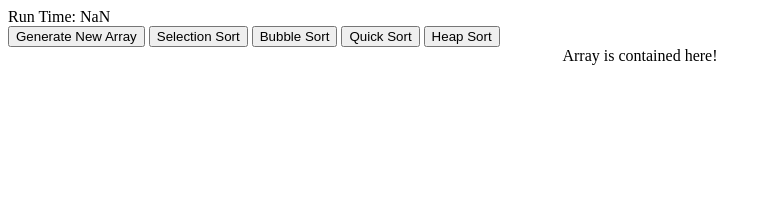
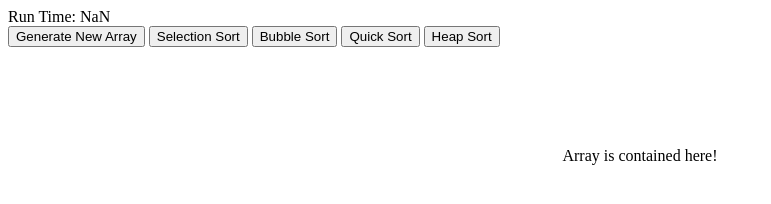
Before and after one commit to JackRubiralta/sorting-visualizer, a plain HTML site: page index.html in a window 1280 px wide. Shown: the whole page, without its empty margins (0-771 px from the left). Drawn offline with Linux system fonts and the light colour scheme.

Commit message:
Update style.css

```diff
--- a/style.css
+++ b/style.css
@@ -1,6 +1,6 @@
 .array-container {
-    position: static;
-    top: 120px;
+    position: relative;
+    top: 100px;
     text-align: center;
     /* --- display: flex; ---> */
 }
```
